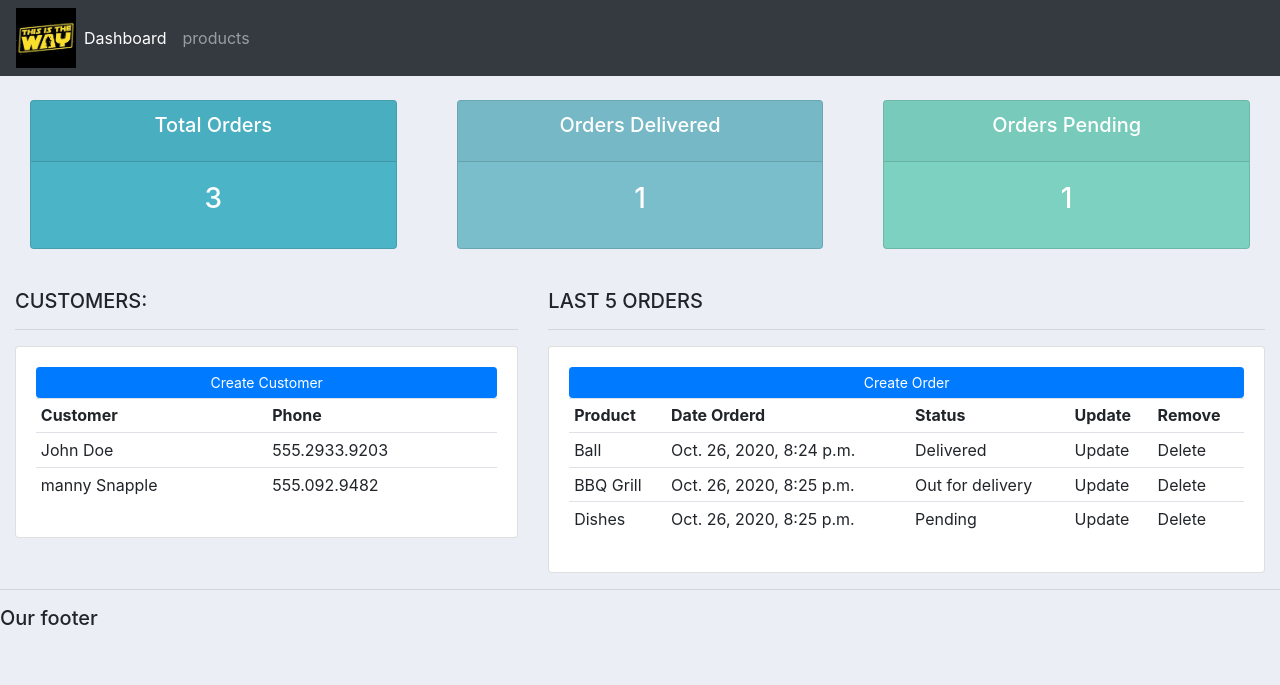
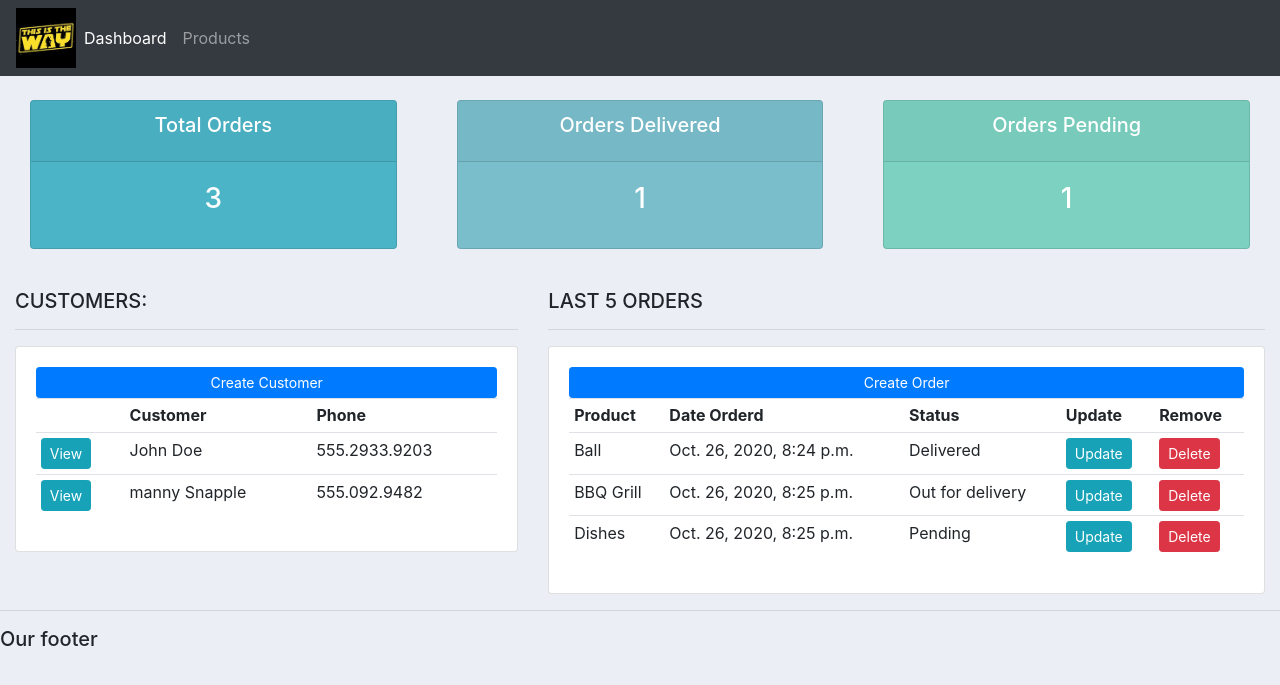
Before and after one commit to menosvelasco/Dennis_ivy_Django_Beginners, a Django app: page / in a window 1280 px wide. Shown: the top 685 px of the page. Run offline with Django 3.2, Linux system fonts and the light colour scheme; data comes from the database, SQL or seed files in the repository; some libraries are stand-ins or nearby versions.

Commit message:
Dynamic URLs to button and style them

```diff
--- a/crm1/accounts/templates/accounts/dashboard.html
+++ b/crm1/accounts/templates/accounts/dashboard.html
@@ -15,11 +15,13 @@
 			<a class="btn btn-primary  btn-sm btn-block" href="">Create Customer</a>
 			<table class="table table-sm">
 				<tr>
+					<th></th>
 					<th>Customer</th>
 					<th>Phone</th>
 				</tr>
 				{% for customer in customers %}
 					<tr>
+						<th><a class="btn btn-sm btn-info" href="{% url 'customer' customer.id %}">View</a></th>
 						<td>{{customer.name}}</td>
 						<td>{{customer.phone}}</td>
 					</tr>
@@ -46,8 +48,8 @@
 						<td>{{order.product}}</td>
 						<td>{{order.date_created}}</td>
 						<td>{{order.status}}</td>
-						<td><a href=""></a>Update</td>
-						<td><a href=""></a>Delete</td>
+						<td><a class="btn btn-sm btn-info" href="">Update</a></td>
+						<td><a class="btn btn-sm btn-danger" href="">Delete</a></td>
 					</tr>
 				{% endfor %}
 			</table>
--- a/crm1/accounts/templates/accounts/navbar.html
+++ b/crm1/accounts/templates/accounts/navbar.html
@@ -8,10 +8,10 @@
   <div class="collapse navbar-collapse" id="navbarNav">
     <ul class="navbar-nav">
       <li class="nav-item active">
-        <a class="nav-link" href="#">Dashboard</a>
+        <a class="nav-link" href="{% url 'home' %}">Dashboard</a>
       </li>
       <li class="nav-item">
-        <a class="nav-link" href="#">products</a>
+        <a class="nav-link" href="{% url 'products' %}">Products</a>
       </li>
     </ul>
   </div>
--- a/crm1/accounts/urls.py
+++ b/crm1/accounts/urls.py
@@ -2,7 +2,7 @@ from django.urls import path
 from . import views
 
 urlpatterns = [
-    path('', views.home),
-    path('products/', views.products),
-    path('customer/<str:pk_test>/', views.customer),
+    path('', views.home, name="home"),
+    path('products/', views.products, name="products"),
+    path('customer/<str:pk_test>/', views.customer, name="customer"),
 ]
```
